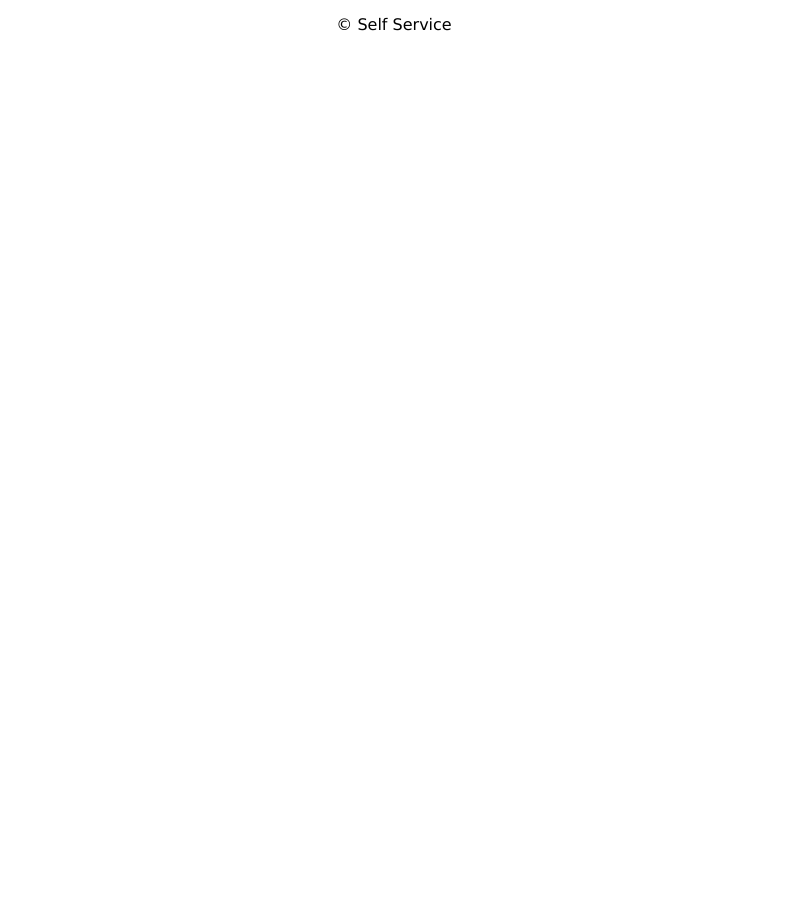
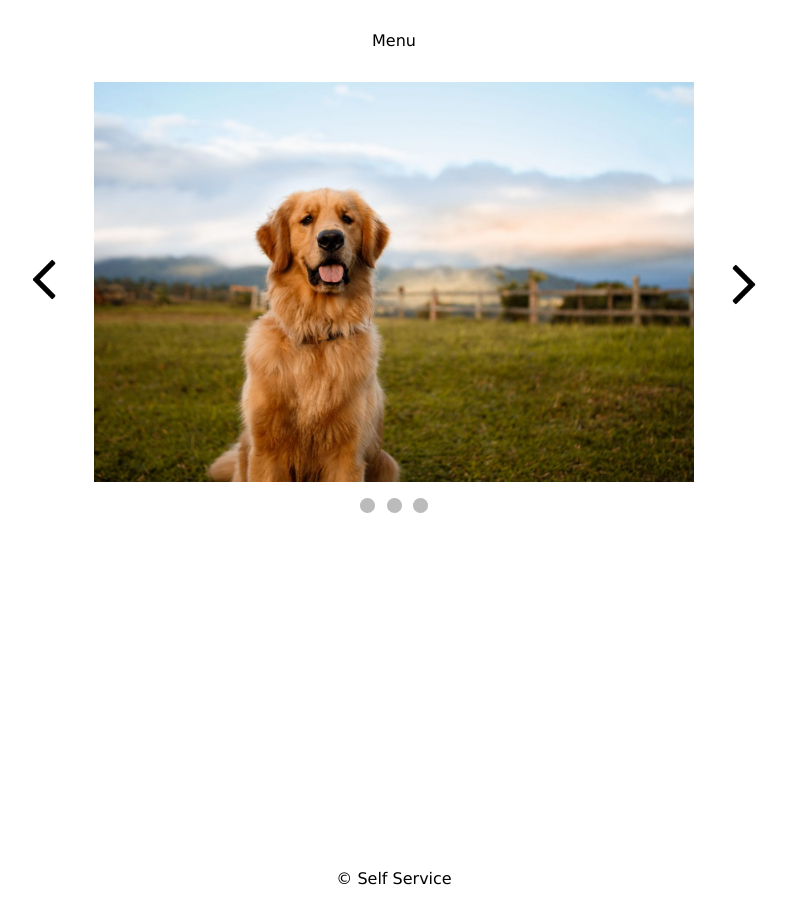
Before and after one commit to PeterMilo/UI-elements, a website built with webpack: page src/index.html in a window 1280 px wide. Shown: the whole page, without its empty margins (246-1032 px from the left). Before the commit the page ends 800 px from the top, so only its background shows below. Built offline with nearby package versions, Linux system fonts and the light colour scheme; files whose address does not match are found by name.

Commit message:
Add carousel html and start js functionality

```diff
--- /dev/null
+++ b/src/carousel.js
@@ -0,0 +1,74 @@
+export function createCarousel (placeCarousel) {
+
+    const carouselContainer = document.querySelector('.image-carousel-container')
+
+    // Element creation
+    const carouselViewport = document.createElement('div');
+    const imageOne = document.createElement('img');
+    const imageTwo = document.createElement('img');
+    const imageThree = document.createElement('img');
+    const arrowRight = document.createElement('img');
+    const arrowLeft = document.createElement('img');
+
+    // Add class
+    carouselViewport.classList = 'image-carousel-viewport';
+    imageOne.classList = 'image-one active-image';
+    imageTwo.classList = 'image-two';
+    imageThree.classList = 'image-three';
+    arrowRight.classList = 'arrow-right';
+    arrowLeft.classList = 'arrow-left';
+
+    // Set image source
+    imageOne.src = "../src/images/golden1.jpg"
+    imageTwo.src = "../src/images/lab2.jpeg"
+    imageThree.src = "../src/images/golden3"
+    arrowRight.src = "../src/images/arrow-right.png"
+    arrowLeft.src = "../src/images/arrow-left.png"
+
+    // Insert elements into HTML
+    carouselContainer.appendChild(arrowLeft)
+    carouselContainer.appendChild(carouselViewport)
+    carouselContainer.appendChild(arrowRight)
+    carouselViewport.appendChild(imageOne)
+    carouselViewport.appendChild(imageTwo)
+    carouselViewport.appendChild(imageThree)
+}
+
+
+export function makeCarouselInteractive () {
+console.log('Ready')
+
+const imagesContainer = document.querySelector('.image-carousel-viewport');
+const imageArray = document.querySelector('.image-carousel-viewport').children;
+const arrowRight = document.querySelector('.arrow-right');
+const arrowLeft = document.querySelector('.arrow-left');
+
+
+let activeImage = findActiveImage()
+let nextImage = activeImage.nextElementSibling;
+let previousImage = activeImage.previousElementSibling || imagesContainer.lastChild;
+let imageIndexs
+
+
+function findActiveImage () {
+    for (const image of imageArray) {
+        if (image.classList.contains('active-image')) {
+            return image
+        }
+    }
+    return null;
+}
+
+function changeToNextImage () {
+    findActiveImage();
+    nextImage.classList.add('active-image');
+    activeImage.classList.remove('active-image');
+}
+
+
+
+arrowRight.addEventListener('click', ()=>{
+changeToNextImage();
+})
+
+}
--- /dev/null
+++ b/src/dropdown.js
@@ -0,0 +1,8 @@
+const dropDownButtons = document.querySelectorAll('.drop-down');
+
+
+dropDownButtons.forEach(element => {
+    element.addEventListener('click', ()=> {
+    element.nextElementSibling.classList.toggle('active');
+})
+});
--- a/src/index.html
+++ b/src/index.html
@@ -8,17 +8,33 @@
 
 <body>
 
+  <div class="menu">
+    <div class="menu-category drop-down">Menu</div>
+    <div class="menu-items drop-down-list">
+      <div class="menu-item">First</div>
+      <div class="menu-item">Second</div>
+      <div class="menu-item">Third</div>
+    </div>
+  </div>
+
+
+
+  <div class="image-carousel">
+    <div class="image-carousel-container"></div>
+    <div style="text-align:center">
+      <span class="navigation-dot" onclick="currentSlide(1)"></span>
+      <span class="navigation-dot" onclick="currentSlide(2)"></span>
+      <span class="navigation-dot" onclick="currentSlide(3)"></span>
+   </div>
+  </div>
+
+
+
 
   <div class="footer">
     <p>© Self Service</p>
   </div>
 
 
-
-
-
-
-
-
 </body>
 </html>
--- a/src/index.js
+++ b/src/index.js
@@ -1,2 +1,10 @@
 import './style.css';
 import '../node_modules/normalize.css';
+import './dropdown.js';
+// import './carousel.js';
+import { createCarousel, makeCarouselInteractive } from "./carousel.js";
+
+const insertCarousel = document.querySelector('.image-carousel');
+
+createCarousel(insertCarousel);
+makeCarouselInteractive();
--- a/src/style.css
+++ b/src/style.css
@@ -4,11 +4,77 @@ p, div {
 }
 
 
-.footer {
+.footer, .menu {
   display: flex;
+  margin: 2rem;
   grid-area: footer;
   justify-content: center;
   align-items: center;
   border-radius: 0px;
-  margin: 0px;
+
 }
+
+.footer {
+  margin-top: 20rem;
+}
+
+.menu {
+  display: grid;
+}
+
+.menu-items {
+  display: none;
+}
+
+.drop-down-list.active {
+  display: grid;
+}
+
+.image-carousel-container {
+  width: 100%;
+  display: grid;
+  align-items: center;
+  justify-content: center;
+  grid-auto-flow: column; /* Arrange grid items in columns */
+  grid-auto-columns: min-content; /* Adjust columns to fit content */
+  gap: 10px;
+}
+
+.image-carousel-viewport {
+  display: grid;
+  align-items: center;
+  width: 600px;
+  height: 400px;
+  overflow: hidden;
+}
+
+.arrow-left, .arrow-right {
+  cursor: pointer;
+  height: 5rem;
+  width: 5rem;
+}
+
+.image-one, .image-two, .image-three {
+  width: 100%;
+  height: 100%;
+  object-fit: cover;
+  display: none;
+}
+
+.active-image {
+  display: block;
+}
+
+.navigation-dot {
+  cursor: pointer;
+  height: 15px;
+  width: 15px;
+  margin: 1rem .2rem 1rem .2rem;
+  background-color: #bbb;
+  border-radius: 50%;
+  display: inline-block;
+  transition: background-color 0.6s ease;
+}
+.active, .navigation-dot:hover {
+  background-color: #717171;
+}
```
Also changed, not shown: README.md, dist/index.bundle.js, dist/index.html, src/images/arrow-left.png (added), src/images/arrow-right.png (added), src/images/golden1.jpg (added), src/images/lab2.jpeg (added), 1 other file.
